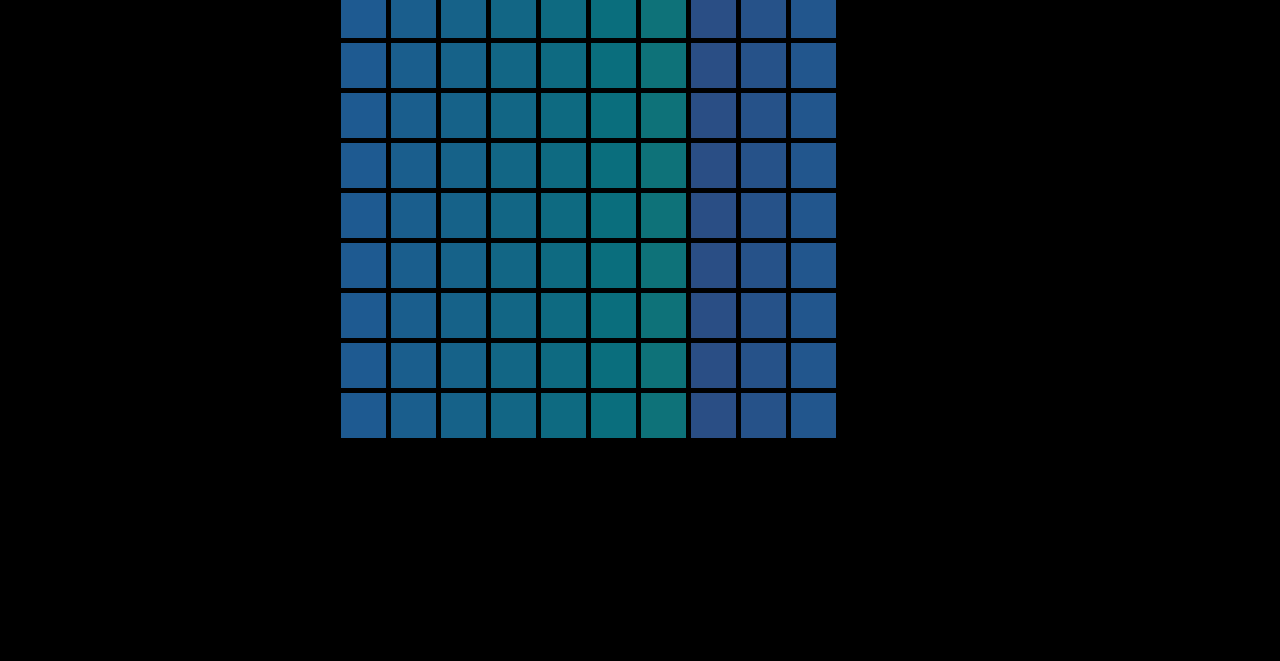
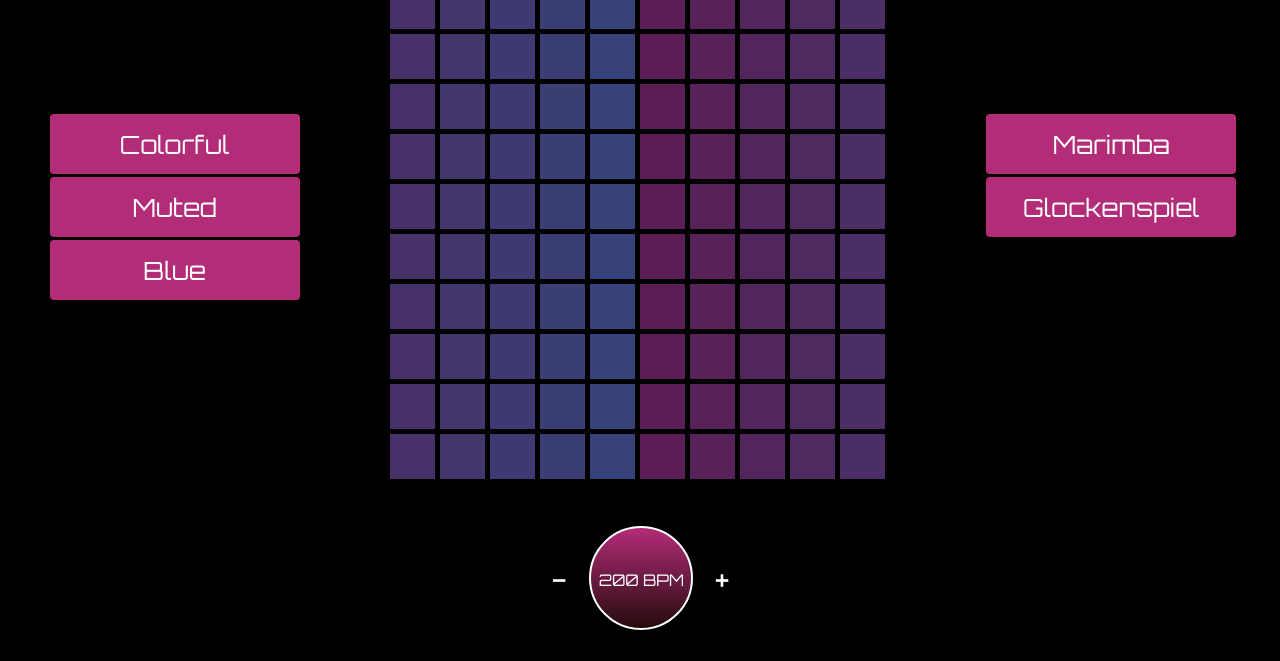
Before and after one commit to wadecoufal/Sequence, a website built with webpack: page index.html in a window 1280 px wide. Shown: the part 139-800 px from the top of the page. Built offline with nearby package versions, Linux system fonts and the light colour scheme.

Commit message:
Add styling

```diff
--- a/assets/app.css
+++ b/assets/app.css
@@ -7,49 +7,99 @@ body {
   background-color: black;
   display: flex;
   justify-content: space-around;
-
-  font-family: sans-serif;
+  align-items: center;
+  font-family: 'Orbitron', sans-serif;
   color: white;
 }
 
 .sequence-header {
   color: white;
-  font-family: sans-serif;
   font-size: 72px;
   font-weight: 700;
   text-align: center;
 }
 
-.bpm-btm {
-  width: 100px;
-  height: 100px;
-  border: 2px solid green;
-  border-radius: 50%;
+#colors {
+  list-style: none;
+  height: 300px;
+  width: 250px;
 }
 
-.colors {
-  width: 300px;
-  height: 100px;
-  background-color: red;
+.color-list-item {
+  width: 100%;
+  height: 60px;
+  margin: 3px;
+  background-color: rgba(255, 63, 172, 0.7);
+  text-align: center;
+  font-size: 25px;
+  font-weight: 100;
+  line-height: 2.5;
+  border-radius: 4px;
+  transition: 0.3s;
 }
 
-.key-list-item {
-
+.color-list-item:hover {
+  color: red;
+  background-color: rgb(4,4,4);
+  transition: 0.3s;
 }
 
-.instruments {
-  width: 300px;
-  height: 100px;
-  background-color: red;
+#instruments {
+  list-style: none;
+  height: 300px;
+  width: 250px;
 }
 
 .instrument-list-item {
   width: 100%;
+  height: 60px;
   margin: 3px;
-  background-color: purple;
+  background-color: rgba(255, 63, 172, 0.7);
+  text-align: center;
+  font-size: 25px;
+  font-weight: 100;
+  line-height: 2.5;
+  border-radius: 4px;
+  transition: 0.3s;
+}
+
+.instrument-list-item:hover {
+  color: red;
+  background-color: rgb(4,4,4);
+  transition: 0.3s;
 }
 
 #canvas {
   width: 500px;
   height: 500px;
 }
+
+.bpm {
+  display: flex;
+  justify-content: space-around;
+  align-items: center;
+  width: 200px;
+  height: 100px;
+  margin: auto;
+  margin-top: 44px;
+}
+
+.bpm p {
+  font-size: 32px;
+}
+
+.bpm div {
+  background: linear-gradient(rgba(255, 63, 172, 0.7), #260b0c);
+  border: 2px solid white;
+  border-radius: 50%;
+  width: 100px;
+  height: 100px;
+  text-align: center;
+  line-height: 6.5;
+  transition: 0.3s;
+}
+
+.bpm div:hover {
+  background: linear-gradient(rgb(4, 4, 4);
+  transition: 0.3s;
+}
--- a/index.html
+++ b/index.html
@@ -4,16 +4,23 @@
     <title>Sequence</title>
     <link rel="stylesheet" href="assets/reset.css">
     <link rel="stylesheet" href="assets/app.css">
-  </head>
+    <link href="https://fonts.googleapis.com/css?family=Open+Sans+Condensed:300|Orbitron" rel="stylesheet">  </head>
 
   <body>
     <ul id="colors">
-
+      <li class="color-list-item">Colorful</li>
+      <li class="color-list-item">Muted</li>
+      <li class="color-list-item">Blue</li>
     </ul>
 
     <div class="mid-content">
       <h1 class="sequence-header">Sequence</h1>
       <canvas id="canvas"></canvas>
+      <div class="bpm">
+        <p>-</p>
+        <div>200 BPM</div>
+        <p>+</p>
+      </div>
     </div>
 
     <ul id="instruments">
--- a/javascripts/sequencer.js
+++ b/javascripts/sequencer.js
@@ -23,17 +23,22 @@ const MARIMBA = {
 }
 
 const COLOR_SCHEMES = {
-  'colorful': {
-    'red': {value: 150, dir: 'desc'},
-    'green': {value: 25, dir: 'asc'},
-    'blue': {value: 50, dir: 'desc'}
+  'Colorful': {
+    'red': { value: 150, dir: "desc", changeVal: 4 },
+    'green': { value: 25, dir: "asc", changeVal: 4 },
+    'blue': { value: 50, dir: "desc", changeVal: 4 }
   },
-  'muted': {
-    'red': { value: 0, dir: 'desc' },
-    'green': { value: 0, dir: 'asc' },
-    'blue': { value: 0, dir: 'desc' }
+  'Muted': {
+    'red': { value: 0, dir: "desc", changeVal: 4 },
+    'green': { value: 0, dir: "asc", changeVal: 4 },
+    'blue': { value: 0, dir: "desc", changeVal: 4 }
+  },
+  'Blue': {
+    'red': { value: 0, dir: "desc", changeVal: 0 },
+    'green': { value: 0, dir: "asc", changeVal: 4 },
+    'blue': { value: 70, dir: "desc", changeVal: 4 }
   }
-}
+};
 
 class Sequencer {
   constructor(ctx) {
@@ -43,9 +48,11 @@ class Sequencer {
     this.currentColumn = 0;
     this.currentColorIdx = 0;
 
-    this.red = {value: 150, dir: 'desc'};
-    this.blue = {value: 50, dir: 'desc'};
-    this.green = {value: 25, dir: 'asc'};
+    this.red = COLOR_SCHEMES['Colorful']['red'];
+    this.blue = COLOR_SCHEMES["Colorful"]["blue"];
+    this.green = COLOR_SCHEMES["Colorful"]["green"];
+
+    this.changeColor = this.changeColor.bind(this);
 
     this.startSequence();
   }
@@ -55,6 +62,12 @@ class Sequencer {
       this.triggerSquares(this.currentColumn);
       this.currentColumn = (this.currentColumn + 1) % 10;
     }, 200);
+  }
+
+  changeColor(colorScheme) {
+    this.red = COLOR_SCHEMES[colorScheme].red;
+    this.green = COLOR_SCHEMES[colorScheme].green;
+    this.blue = COLOR_SCHEMES[colorScheme].blue;
   }
 
   triggerSquares(column) {
@@ -82,18 +95,18 @@ class Sequencer {
   }
 
   updateColorValue(color) {
-    let newColor = {dir: color.dir, value: color.value};
+    let newColor = {dir: color.dir, value: color.value, changeVal: color.changeVal};
     if (color.dir === 'asc' && color.value > 144) {
       newColor.dir = 'desc';
-      newColor.value -= 4;
+      newColor.value -= color.changeVal;
     } else if (color.dir === 'desc' && color.value < 12) {
       newColor.dir = 'asc';
-      newColor.value += 4;
+      newColor.value += color.changeVal;
     } else {
       if (color.dir === 'asc') {
-        newColor.value += 4;
+        newColor.value += color.changeVal;
       } else {
-        newColor.value -= 4;
+        newColor.value -= color.changeVal;
       }
     }
     return newColor;
--- a/javascripts/square.js
+++ b/javascripts/square.js
@@ -22,7 +22,7 @@ class Square {
     if (this.toggled) {
       setTimeout( () => {
         this.audio.currentTime = 0;
-        this.audio.play()
+        this.audio.play();
       }, 0);
     } else {
       this.color = nextColor;
--- a/javascripts/util.js
+++ b/javascripts/util.js
@@ -52,6 +52,10 @@ class Util {
     }
   }
 
+  changeColorScheme(event, sequencer) {
+    sequencer.changeColor(event.target.textContent);
+  }
+
 }
 
 export default Util;
--- a/package.json
+++ b/package.json
@@ -5,7 +5,8 @@
   "main": "sequence.js",
   "scripts": {
     "test": "echo \"Error: no test specified\" && exit 1",
-    "webpack": "webpack --watch --mode=development"
+    "webpack": "webpack --watch --mode=development",
+    "server": "python -m http.server 8000"
   },
   "repository": {
     "type": "git",
--- a/sequence.js
+++ b/sequence.js
@@ -4,7 +4,7 @@ import Util from './javascripts/util.js';
 document.addEventListener("DOMContentLoaded", () => {
   console.log('111');
   const canvas = document.getElementById("canvas");
-  const keys = document.getElementById('keys');
+  const colors = document.getElementById('colors');
   const instruments = document.getElementById('instruments');
 
   canvas.width = 500;
@@ -17,4 +17,5 @@ document.addEventListener("DOMContentLoaded", () => {
 
   canvas.addEventListener('click', (event) => sequencer.toggleSquareAtPos(canvas, event));
   instruments.addEventListener('click', (event) => util.changeInstrument(event));
+  colors.addEventListener('click', (event) => util.changeColorScheme(event, sequencer));
 });
```
Also changed, not shown: javascripts/bundle.js (+57 -26 lines), 1 other file.
